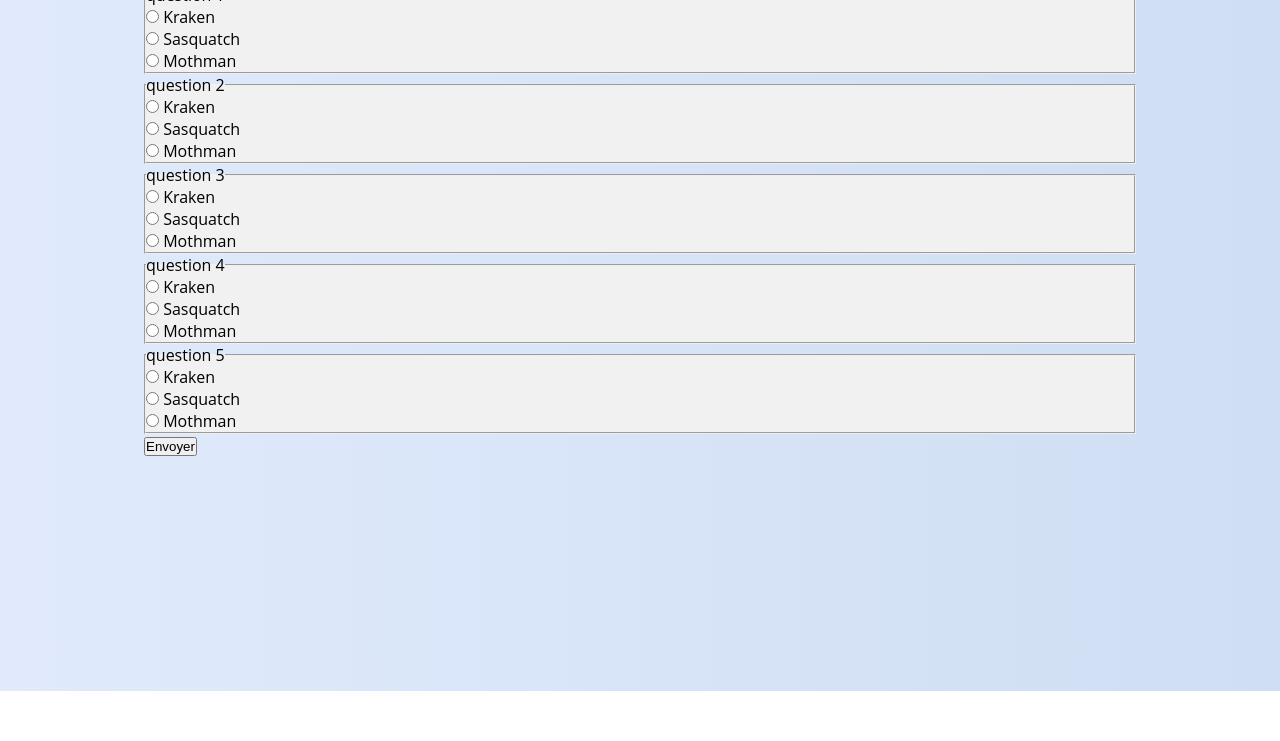
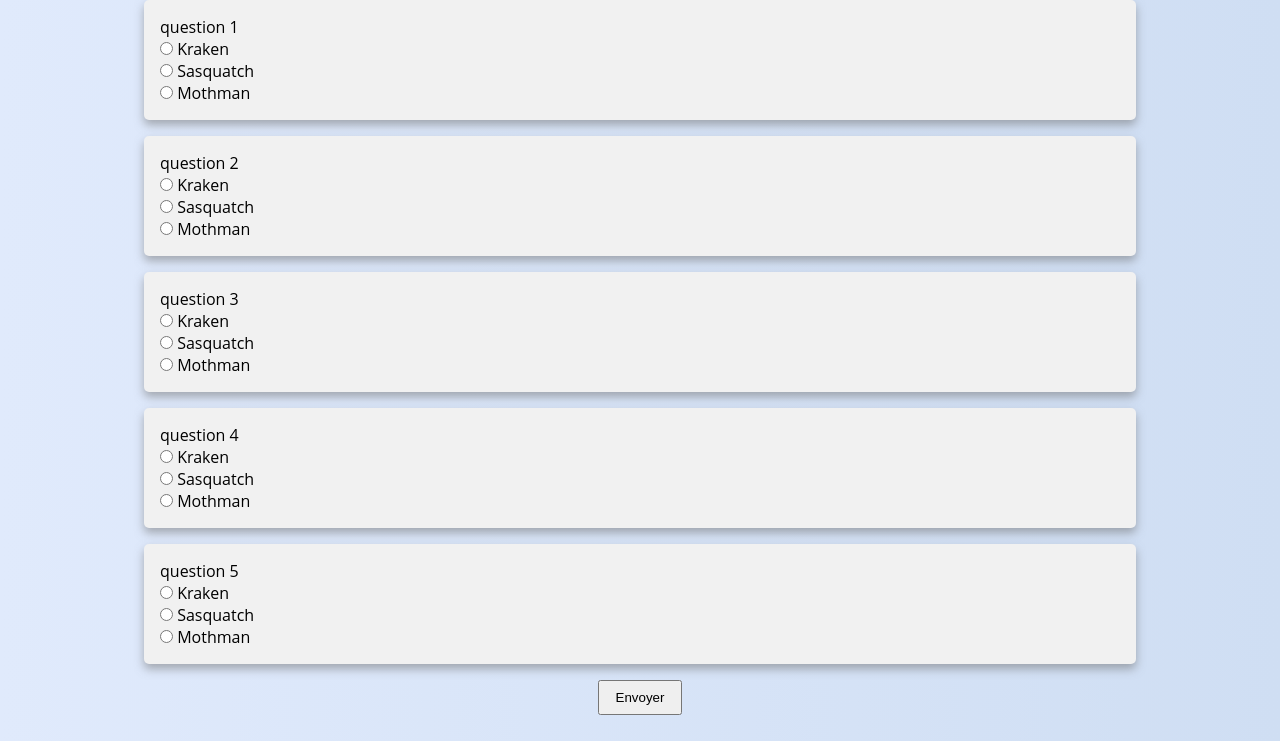
Before and after one commit to newdev-creator/javascript-quiz, a plain HTML site: page index.html in a window 1280 px wide. Shown: the part 109-850 px from the top of the page. Before the commit the page ends 800 px from the top, so only its background shows below. Drawn offline with Linux system fonts and the light colour scheme.

Commit message:
FEAT: style

```diff
--- a/app.js
+++ b/app.js
@@ -51,7 +51,7 @@ function filterAnswer(userAnswers) {
 }
 
 function addColors(userAnswersFilter) {
-  const fieldset = document.querySelectorAll("fieldset");
+  const fieldset = document.querySelectorAll(".form__question");
 
   userAnswersFilter.forEach((response, index) => {
     if (userAnswersFilter[index]) {
--- a/index.html
+++ b/index.html
@@ -16,8 +16,8 @@
     <h1><span>Quizz</span> Culture générale.</h1>
 
     <form class="form">
-      <fieldset>
-        <legend>question 1</legend>
+      <div class="form__question">
+        <div class="question__title">question 1</div>
 
         <input type="radio" id="kraken" name="monster" value="a" />
         <label for="kraken">Kraken</label><br />
@@ -27,9 +27,10 @@
 
         <input type="radio" id="mothman" name="monster" value="c" />
         <label for="mothman">Mothman</label>
-      </fieldset>
-      <fieldset>
-        <legend>question 2</legend>
+      </div>
+
+      <div class="form__question">
+        <div class="question__title">question 2</div>
 
         <input type="radio" id="kraken2" name="monster2" value="a" />
         <label for="kraken">Kraken</label><br />
@@ -39,9 +40,10 @@
 
         <input type="radio" id="mothman2" name="monster2" value="c" />
         <label for="mothman">Mothman</label>
-      </fieldset>
-      <fieldset>
-        <legend>question 3</legend>
+      </div>
+
+      <div class="form__question">
+        <div class="question__title">question 3</div>
 
         <input type="radio" id="kraken3" name="monster3" value="a" />
         <label for="kraken">Kraken</label><br />
@@ -51,9 +53,10 @@
 
         <input type="radio" id="mothman3" name="monster3" value="c" />
         <label for="mothman">Mothman</label>
-      </fieldset>
-      <fieldset>
-        <legend>question 4</legend>
+      </div>
+
+      <div class="form__question">
+        <div class="question__title">question 4</div>
 
         <input type="radio" id="kraken4" name="monster4" value="a" />
         <label for="kraken">Kraken</label><br />
@@ -63,9 +66,10 @@
 
         <input type="radio" id="mothman4" name="monster4" value="c" />
         <label for="mothman">Mothman</label>
-      </fieldset>
-      <fieldset>
-        <legend>question 5</legend>
+      </div>
+
+      <div class="form__question">
+        <div class="question__title">question 5</div>
 
         <input type="radio" id="kraken5" name="monster5" value="a" />
         <label for="kraken">Kraken</label><br />
@@ -75,10 +79,10 @@
 
         <input type="radio" id="mothman5" name="monster5" value="c" />
         <label for="mothman">Mothman</label>
-      </fieldset>
+      </div>
 
-      <div>
-        <button type="submit">Envoyer</button>
+      <div class="form__btn">
+        <button class="btn" type="submit">Envoyer</button>
       </div>
     </form>
     <div class="show-result"></div>
--- a/style.css
+++ b/style.css
@@ -16,6 +16,7 @@ body {
 h1 {
   text-align: center;
   font-weight: 600;
+  margin-bottom: 1rem;
 }
 
 span {
@@ -28,6 +29,20 @@ form {
   margin-right: auto;
 }
 
-fieldset {
+.form__question {
   background: #f1f1f1;
+  padding: 1rem;
+  margin-bottom: 1rem;
+  border-radius: 5px;
+  box-shadow: 0 5px 10px rgba(104, 104, 104, 0.5);
 }
+
+.form__btn {
+  display: flex;
+  justify-content: center;
+  margin-bottom: 1rem;
+}
+
+.btn {
+  padding: 0.5rem 1rem;
+}
```
